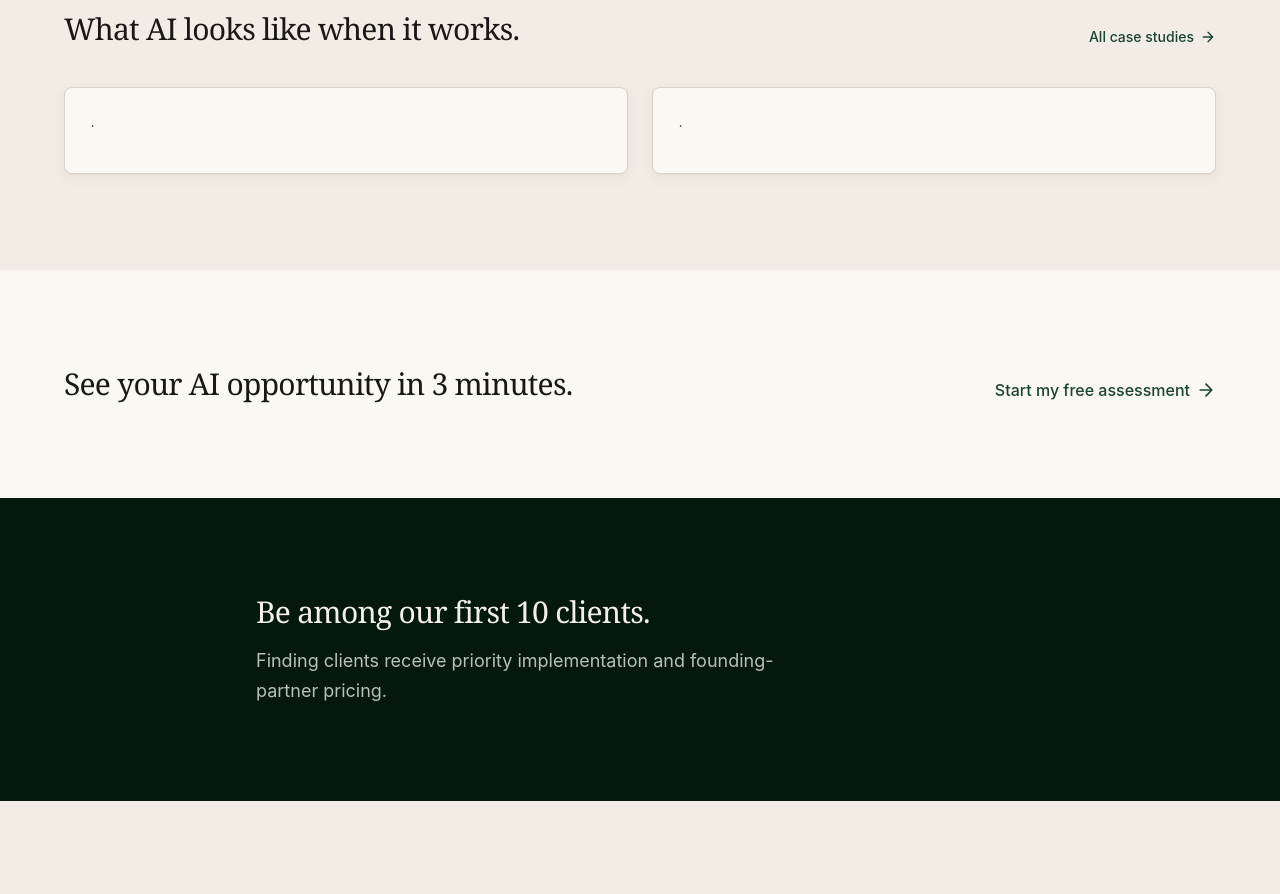
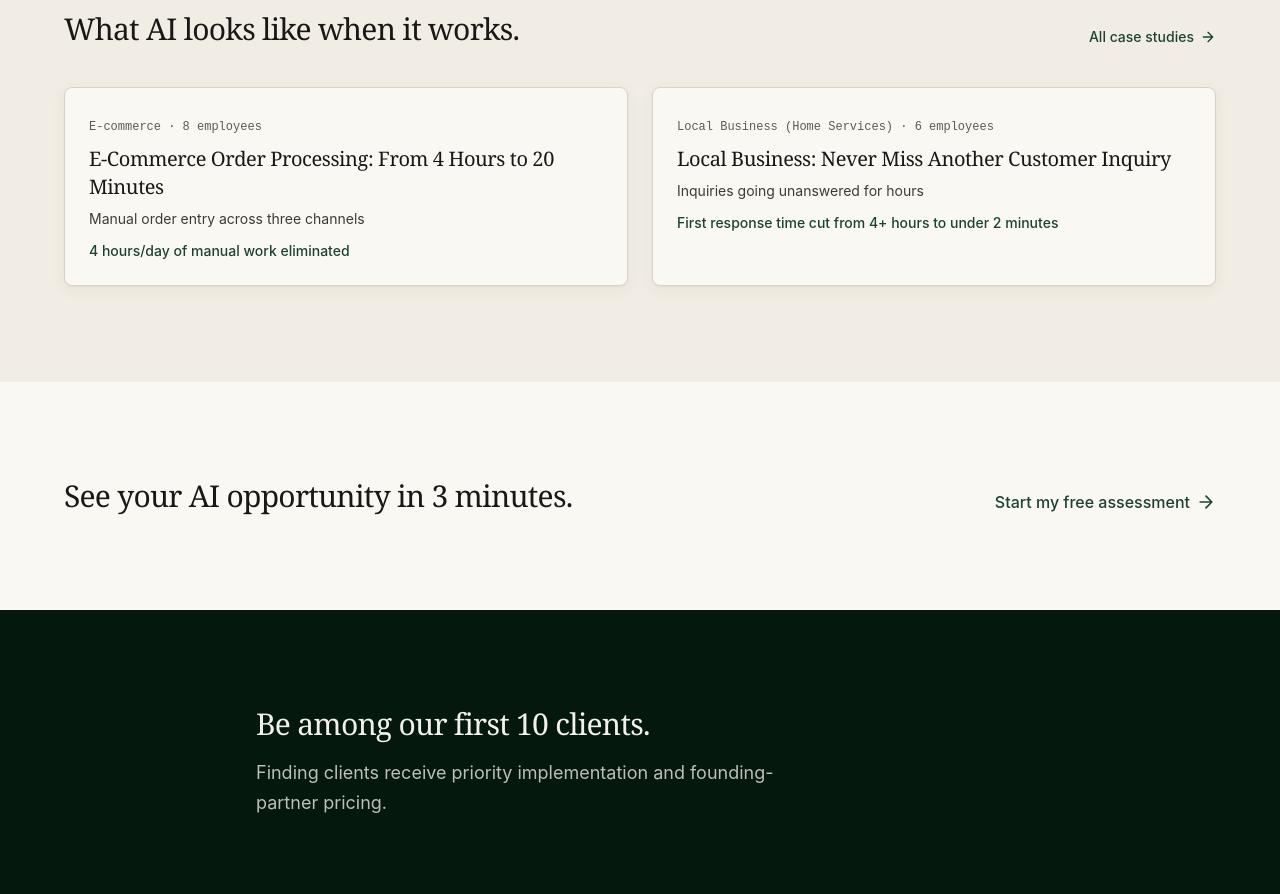
Before and after one commit to DreDay4u/letrainai, an Astro site: page / in a window 1280 px wide. Shown: the part 4120-5014 px from the top of the page. Built offline with nearby package versions, Linux system fonts and the light colour scheme; Astro itself is replaced by a stand-in of ours.

Commit message:
fix: featured-study cards use collection entry shape (data./id)

```diff
--- a/src/pages/index.astro
+++ b/src/pages/index.astro
@@ -112,17 +112,17 @@ const featuredStudies = studies.slice(0, 2);
       <div class="mt-10 grid gap-6 sm:grid-cols-2">
         {featuredStudies.map((study) => (
           <a
-            href={`/case-studies/${study.slug}`}
+            href={`/case-studies/${study.id}`}
             class="group block rounded-lg border border-hairline bg-canvas p-6 shadow-card transition-all duration-base hover:-translate-y-0.5 hover:border-accent hover:shadow-lift"
           >
             <span class="font-mono text-xs text-muted">
-              {study.industry} · {study.companySize}
+              {study.data.industry} · {study.data.companySize}
             </span>
             <h3 class="mt-2 font-serif text-xl text-ink transition-colors duration-base group-hover:text-accent">
-              {study.title}
+              {study.data.title}
             </h3>
-            <p class="mt-2 text-sm text-body">{study.challenge}</p>
-            <p class="mt-3 text-sm font-medium text-accent">{study.result}</p>
+            <p class="mt-2 text-sm text-body">{study.data.challenge}</p>
+            <p class="mt-3 text-sm font-medium text-accent">{study.data.result}</p>
             {study.isIllustrative && (
               <p class="mt-4 font-mono text-xs text-muted">Illustrative scenario</p>
             )}
```
